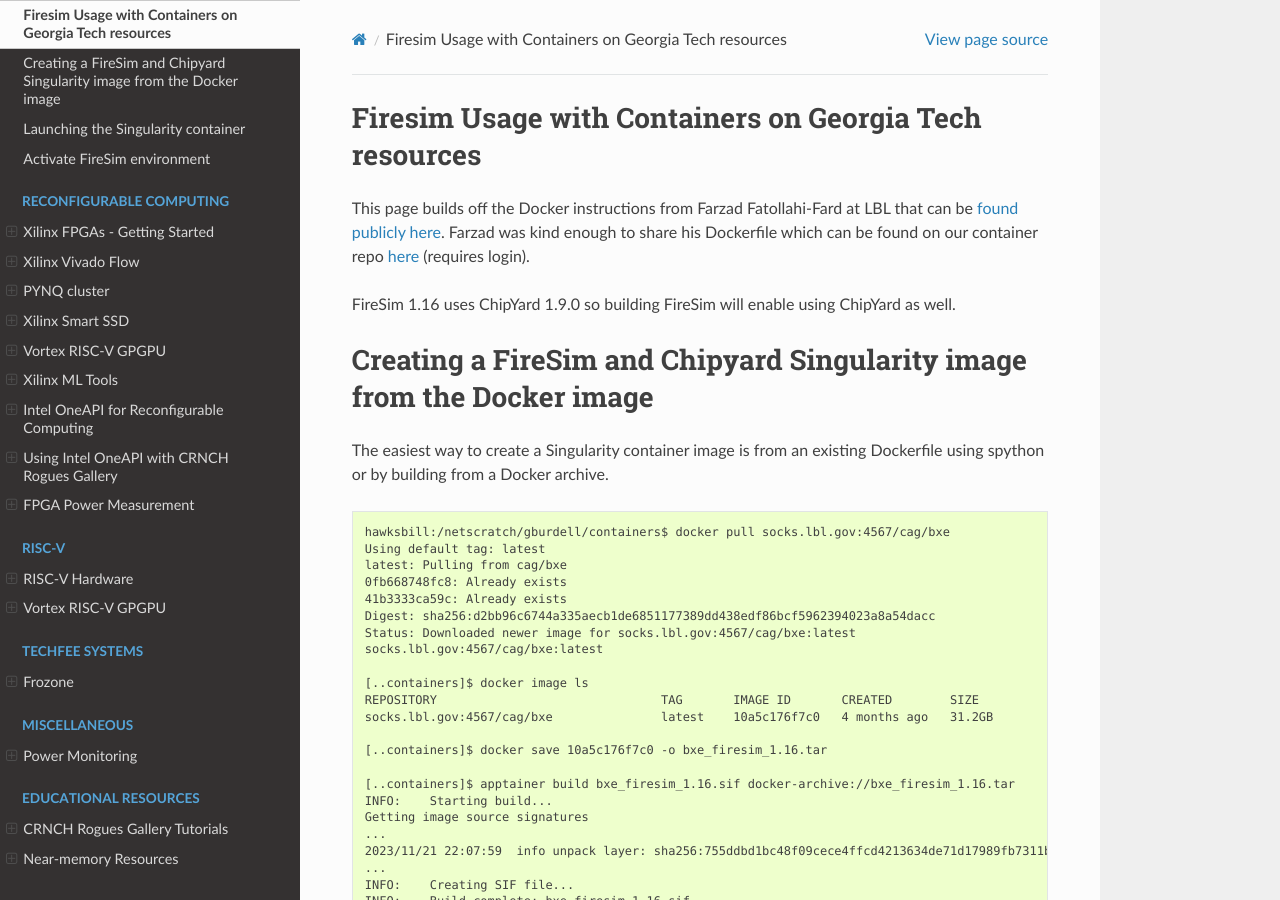
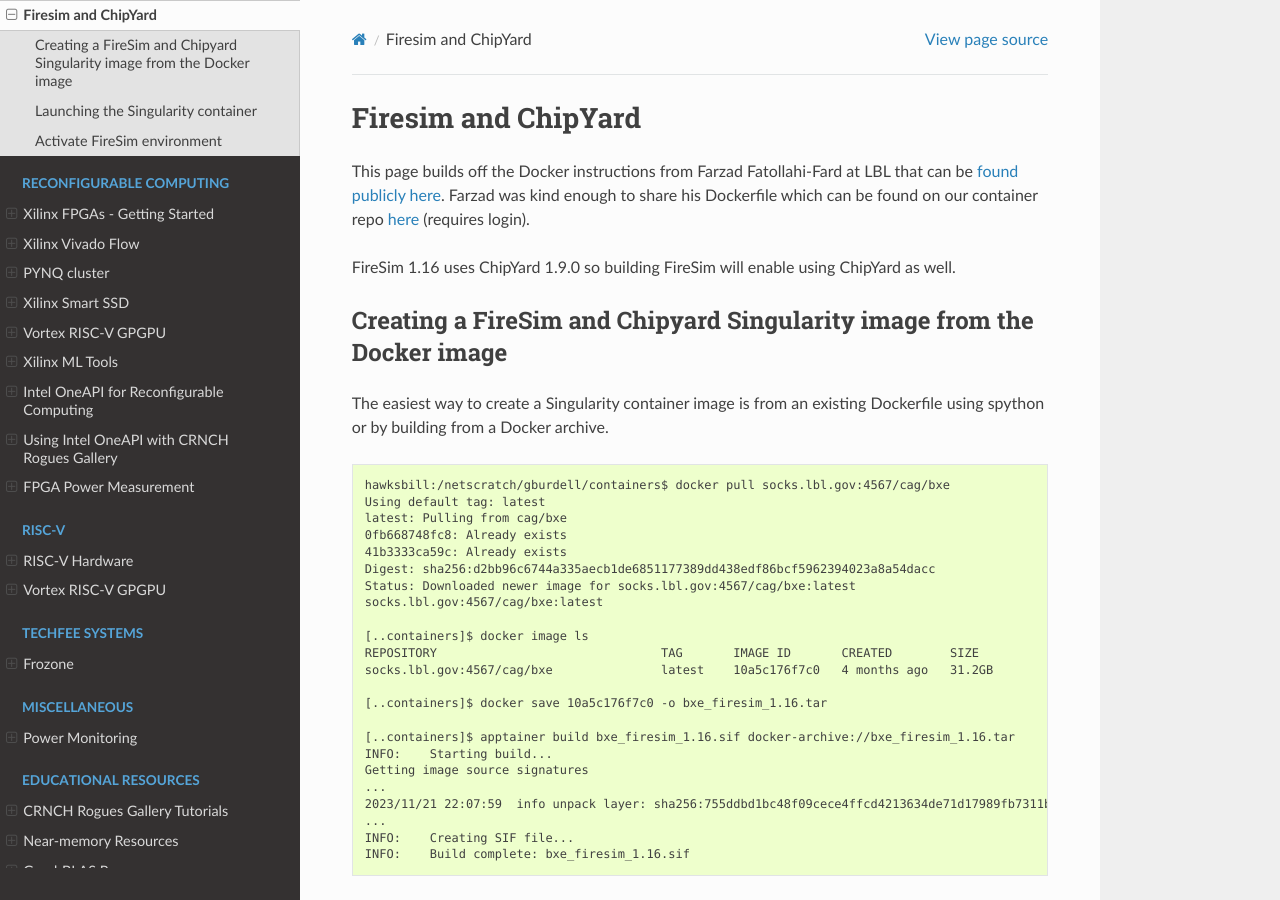
Before and after one commit to gt-crnch-rg/read-the-docs, a Sphinx documentation site: the page built from docs/reconfig/chisel/firesim-chipyard.rst, in a window 1280 px wide and 900 px high. Built offline with Sphinx 7.4.7 and the Read the Docs theme 2.0.0, drawn with Linux system fonts in a browser that asks for light colours; pages that are not in the unit, such as notebooks, are missing from menus.

Commit message:
Update firesim-chipyard.rst

```diff
--- a/docs/reconfig/chisel/firesim-chipyard.rst
+++ b/docs/reconfig/chisel/firesim-chipyard.rst
@@ -1,5 +1,6 @@
-Firesim Usage with Containers on Georgia Tech resources
-~~~~~~~~~~~~~~~~~~~~~~~~~~~~~~~~~~~~~~~~~~~~~~~~~~~~~~~
+====================
+Firesim and ChipYard
+====================
 
 This page builds off the Docker instructions from Farzad Fatollahi-Fard at LBL that can be `found publicly here <https://socks.lbl.gov/cag/bxe/-/wikis/Docker-Image>`__. Farzad was
 kind enough to share his Dockerfile which can be found on our container repo `here <https://github.gatech.edu/crnch-rg/container-defs/blob/main/firesim_chipyard/firesim_1.16.0>`__ (requires login).
```
